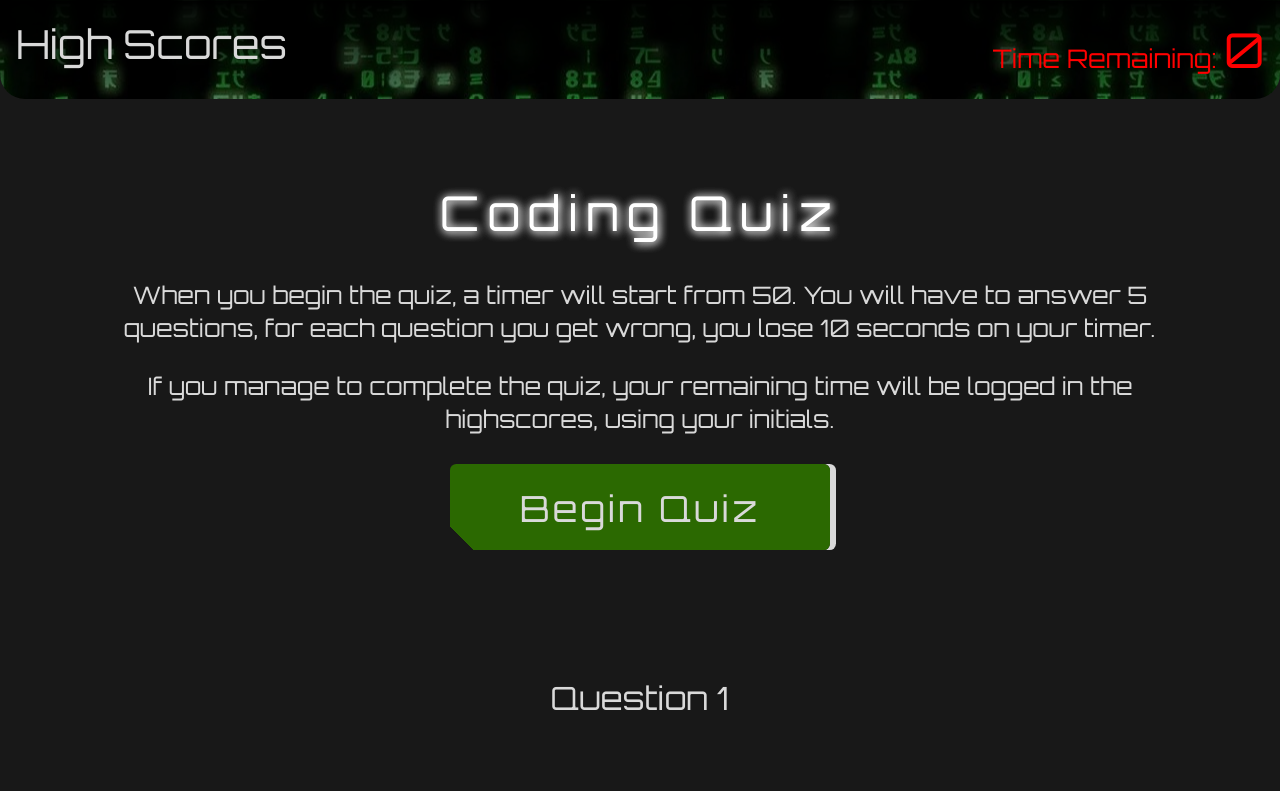
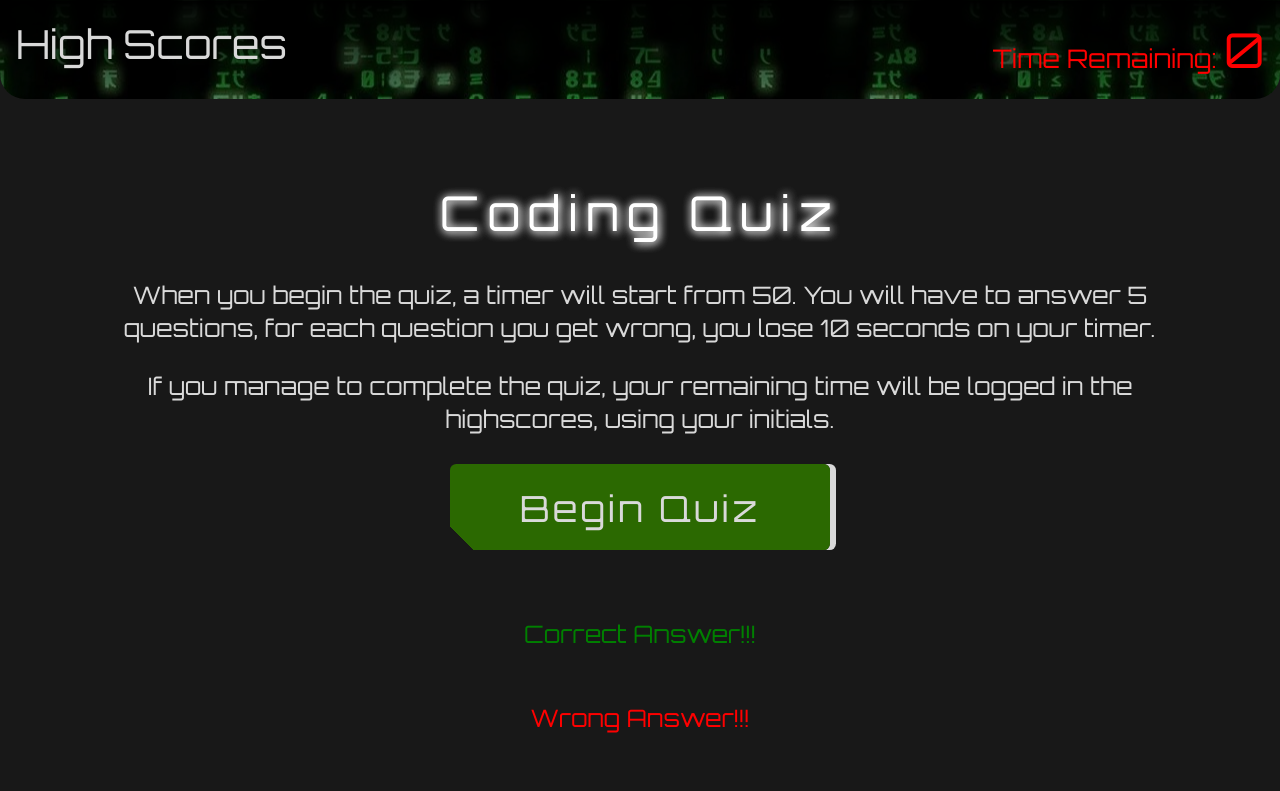
Before and after one commit to Mattrix01/Timed-quiz, a plain HTML site: page index.html in a window 1280 px wide. Shown: the top 791 px of the page. Drawn offline with Linux system fonts and the light colour scheme.

Commit message:
alerts setup and styled

```diff
--- a/assets/styles.css
+++ b/assets/styles.css
@@ -319,6 +319,27 @@ button:hover::after {
   font-size: 2rem;
 }
 
+.answer-alert {
+  position: relative;
+  padding: 1rem 1rem;
+  margin-bottom: 1rem;
+  border: 1px solid transparent;
+  border-radius: 0.25rem;
+  text-align: center;
+}
+
+.answer-alert-success {
+  color: green;
+  /* background-color: var(--indigo-dye);
+  border-color: var(--alert-success-border); */
+}
+
+.answer-alert-danger {
+  color: red;
+  /* background-color: var(--indigo-dye);
+  border-color: var(--alert-danger-border); */
+}
+
 /* Resizing properties for phone screen */
 @media screen and (max-width: 576px) {
   .nav-container {
--- a/index.html
+++ b/index.html
@@ -41,6 +41,9 @@
           <button class="button-begin">Begin Quiz</button>
         </div>
       </div>
+      <div class="answer-alert answer-alert-success">Correct Answer!!!</div>
+
+      <div class="answer-alert answer-alert-danger">Wrong Answer!!!</div>
 
       <div class="container question-container">
         <h2 class="question">Question 1</h2>
```
